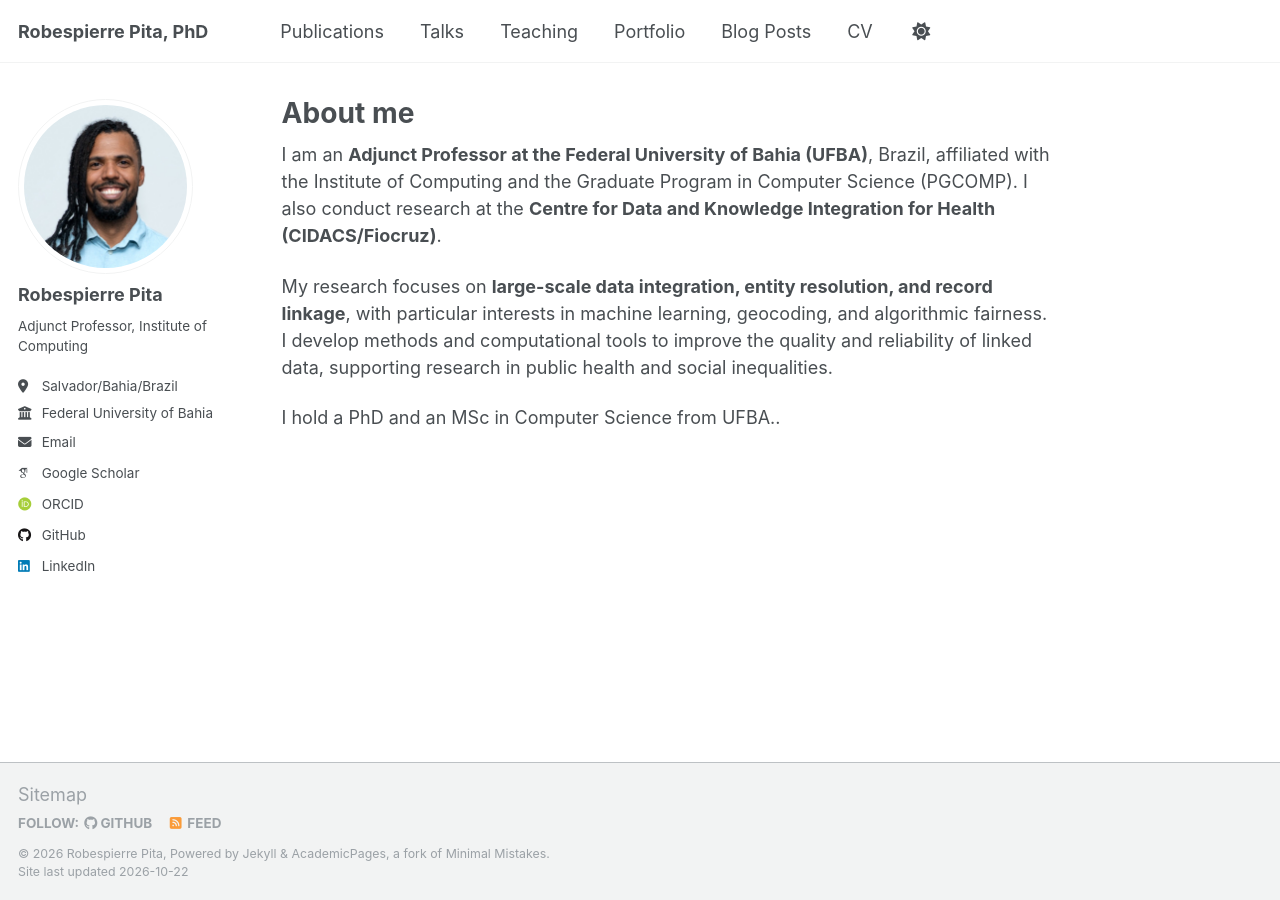
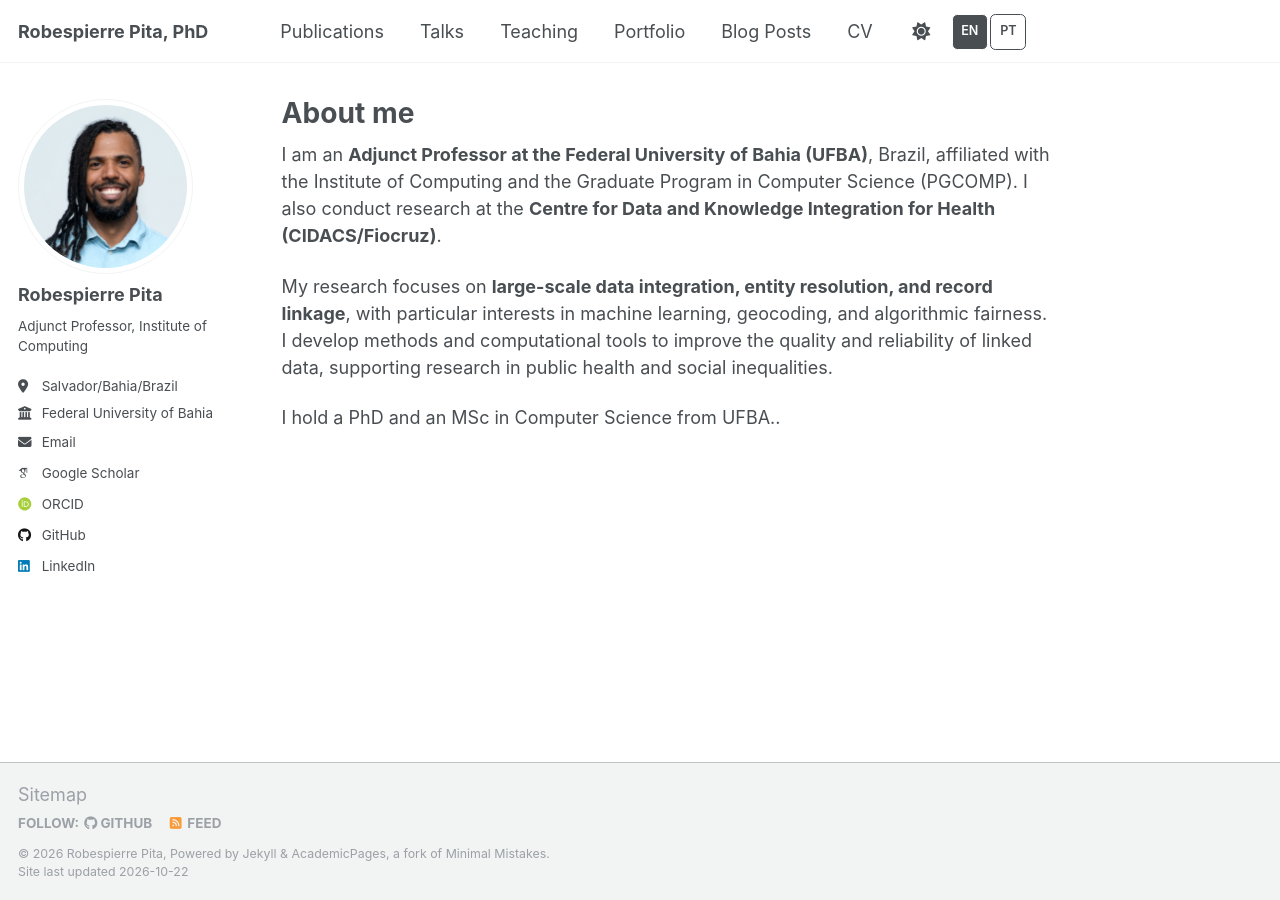
Before and after one commit to pierrepita/pierrepita.github.io, a Jekyll site: the page built from _pages/about.md, in a window 1280 px wide. Built offline with Jekyll 4.4.1, drawn with Linux system fonts in a browser that asks for light colours; some web fonts are replaced; a script that is not in the unit is left out.

Commit message:
Add files via upload

```diff
--- a/_includes/head.html
+++ b/_includes/head.html
@@ -19,3 +19,5 @@
 <link rel="stylesheet" href="{{ base_path }}/assets/css/main.css">
 
 <meta http-equiv="cleartype" content="on">
+
+{% include language-head.html %}
--- /dev/null
+++ b/_includes/language-head.html
@@ -0,0 +1,4 @@
+<script id="site-language-data" type="application/json">{{ site.data.site_translations | jsonify }}</script>
+<script src="{{ base_path }}/assets/js/site-language-init.js"></script>
+<link rel="stylesheet" href="{{ base_path }}/assets/css/site-language.css">
+<script src="{{ base_path }}/assets/js/site-language.js" defer></script>
--- /dev/null
+++ b/_includes/language-switcher.html
@@ -0,0 +1,7 @@
+<li class="masthead__menu-item persist language-switcher-item">
+  <div class="language-switcher" role="group" aria-label="Site language">
+    <a class="language-switcher__choice" href="?lang=en" role="button" data-language-choice="en" aria-pressed="true" aria-label="Switch to English" lang="en">EN</a>
+    <a class="language-switcher__choice" href="?lang=pt" role="button" data-language-choice="pt" aria-pressed="false" aria-label="Switch to Portuguese" lang="pt-BR">PT</a>
+  </div>
+  <span class="language-status" data-language-status role="status" aria-live="polite"></span>
+</li>
--- a/_includes/masthead.html
+++ b/_includes/masthead.html
@@ -18,6 +18,7 @@
           <li id="theme-toggle" class="masthead__menu-item persist tail">
             <a role="button" aria-labelledby="theme-icon"><i id="theme-icon" class="fa-solid fa-sun" aria-hidden="true" title="toggle theme"></i></a>
           </li>
+          {% include language-switcher.html %}
         </ul>
         <ul class="hidden-links hidden"></ul>
       </nav>
```
